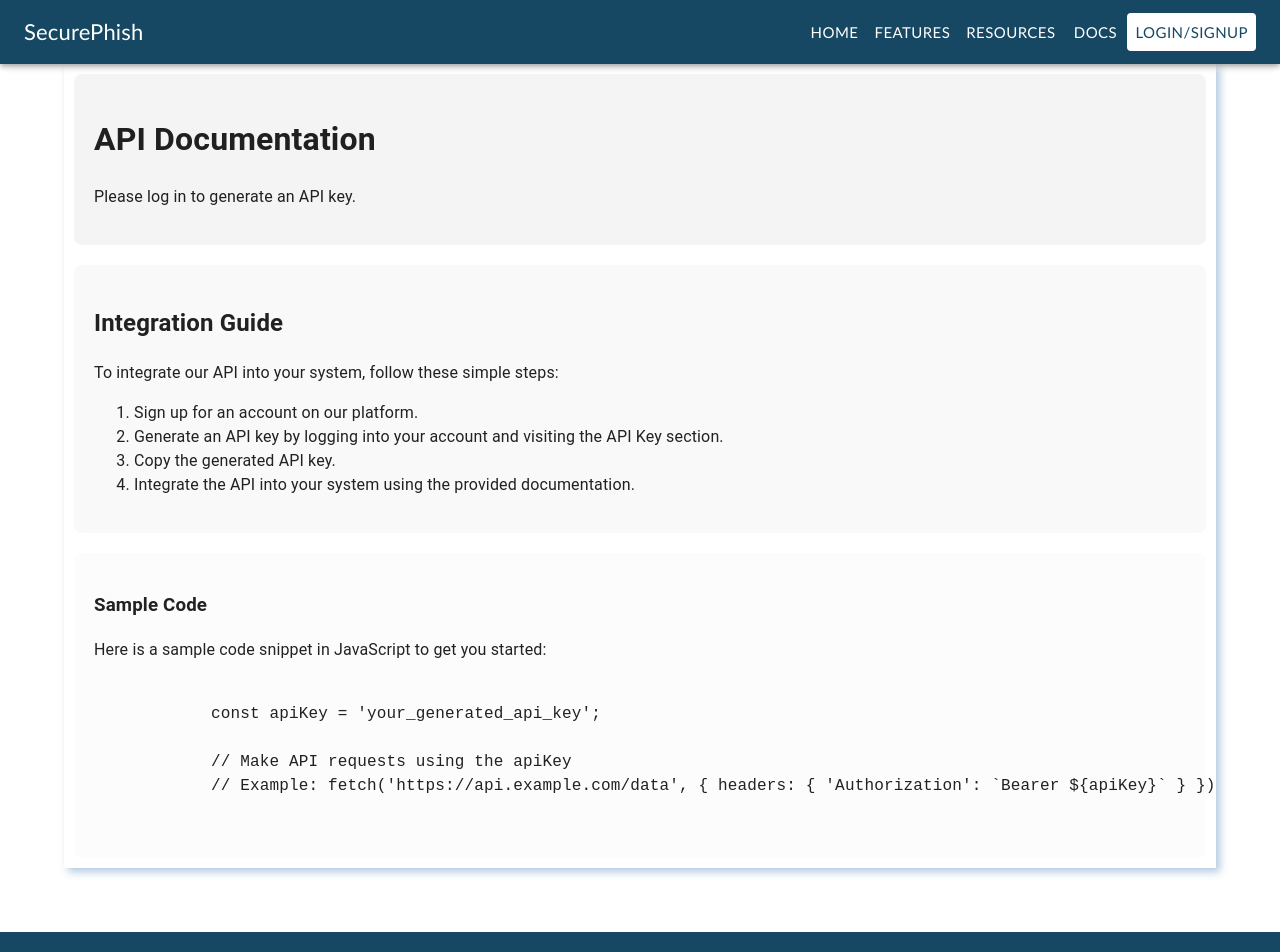
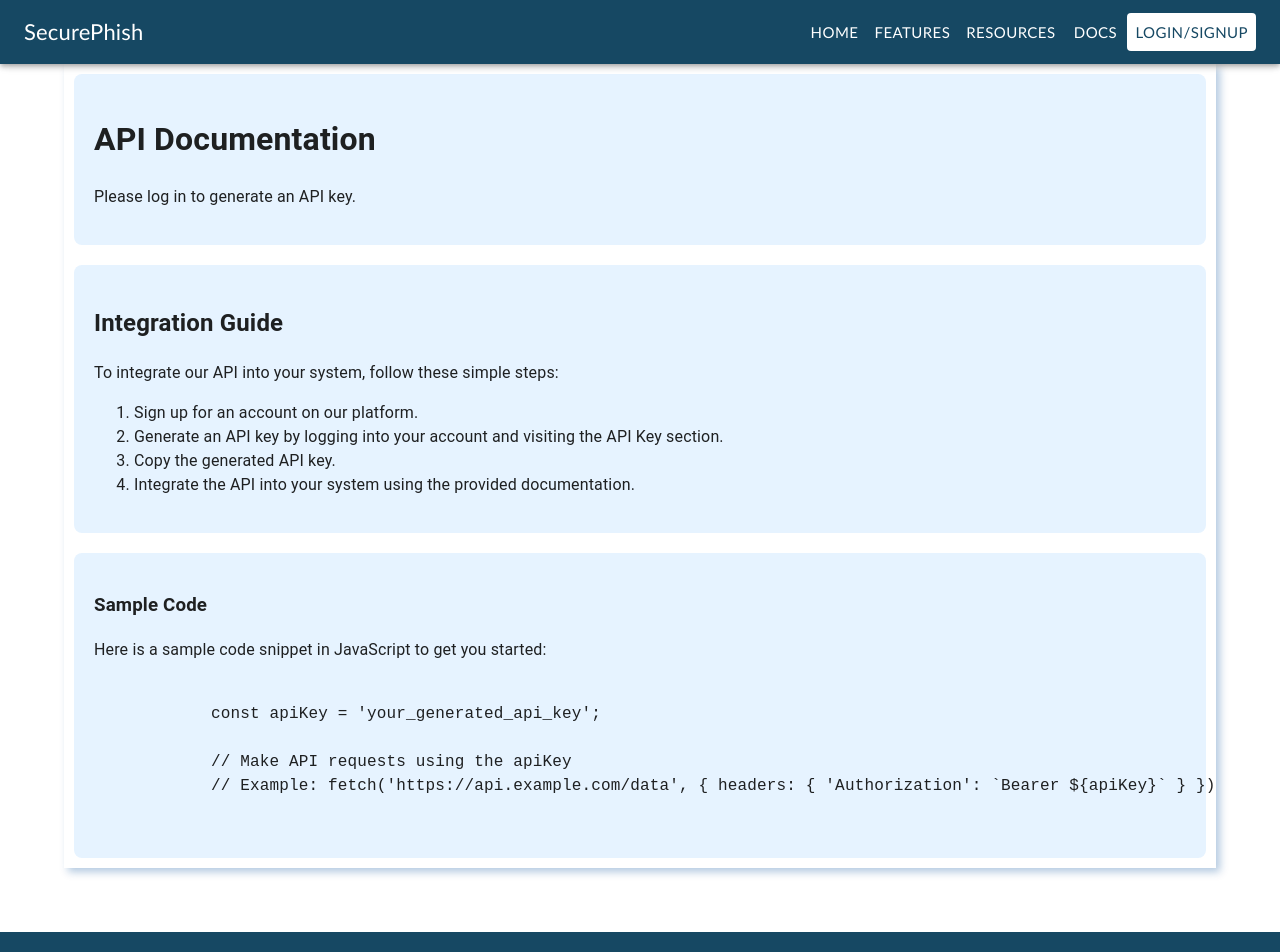
Before and after one commit to CHEETAH02/SecurePhish, a React (Create React App) app in the folder Frontend/: page /docs in a window 1280 px wide. Shown: the top 952 px of the page. Built offline with nearby package versions, Linux system fonts and the light colour scheme; the HTML template or start-up script is replaced by a standard one.

Commit message:
email plugin

```diff
--- a/Frontend/src/components/Docs.js
+++ b/Frontend/src/components/Docs.js
@@ -12,7 +12,7 @@ function Docs() {
 
   return (
     <div style={{ margin: '5vw', padding: '10px', boxShadow: '4px 4px 8px rgba(0, 77, 153, 0.3)' }}>
-      <div style={{ marginBottom: '20px', padding: '20px', backgroundColor: '#f4f4f4', borderRadius: '8px' }}>
+      <div style={{ marginBottom: '20px', padding: '20px', backgroundColor: '#e6f3ff', borderRadius: '8px' }}>
         <h1>API Documentation</h1>
 
         {/* Check if the user is logged in to display API key generation */}
@@ -32,7 +32,7 @@ function Docs() {
         )}
       </div>
 
-      <div style={{ marginBottom: '20px', padding: '20px', backgroundColor: '#f9f9f9', borderRadius: '8px' }}>
+      <div style={{ marginBottom: '20px', padding: '20px', backgroundColor: '#e6f3ff', borderRadius: '8px' }}>
         {/* Integration Guide */}
         <h2>Integration Guide</h2>
         <p>To integrate our API into your system, follow these simple steps:</p>
@@ -44,7 +44,7 @@ function Docs() {
         </ol>
       </div>
 
-      <div style={{ padding: '20px', backgroundColor: '#fcfcfc', borderRadius: '8px' }}>
+      <div style={{ padding: '20px', backgroundColor: '#e6f3ff', borderRadius: '8px' }}>
         <h3>Sample Code</h3>
         <p>Here is a sample code snippet in JavaScript to get you started:</p>
         <pre>
```
Also changed, not shown: 2 other files (tests, documents, lock files or other folders).
